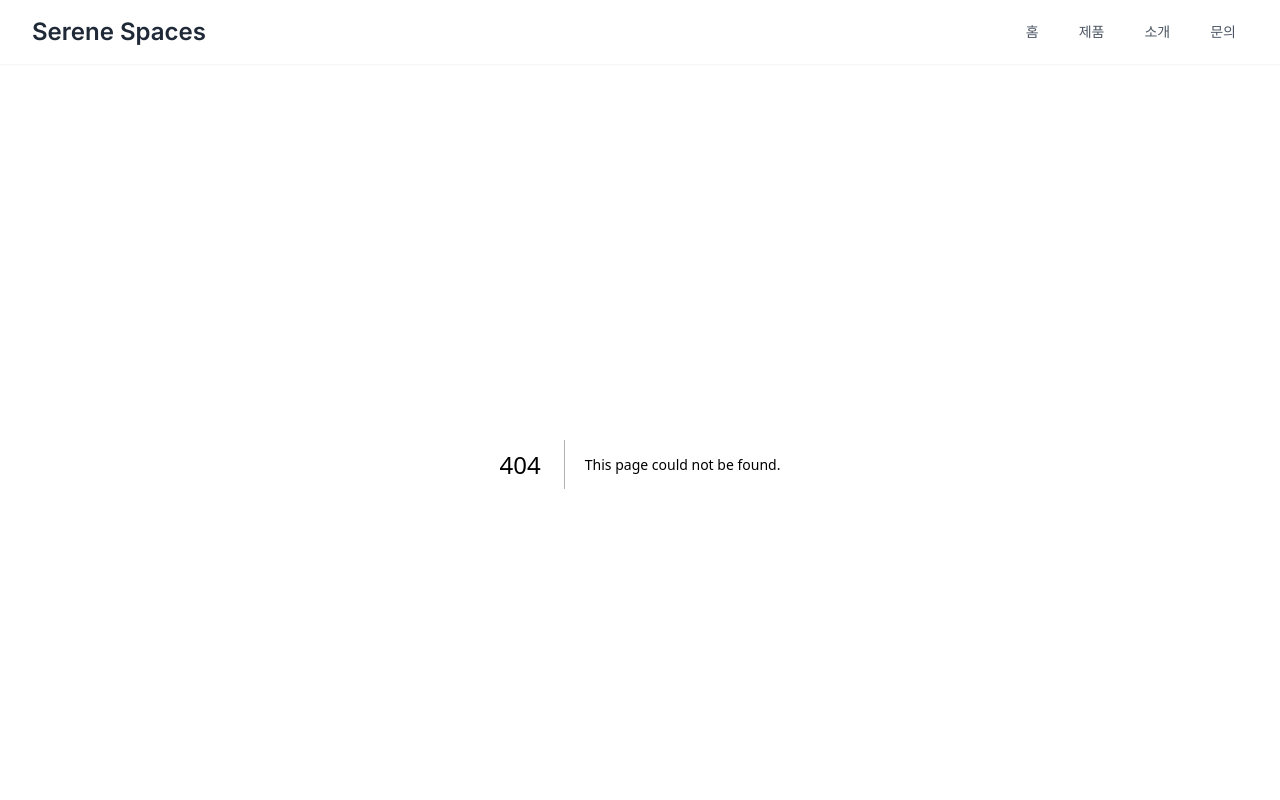
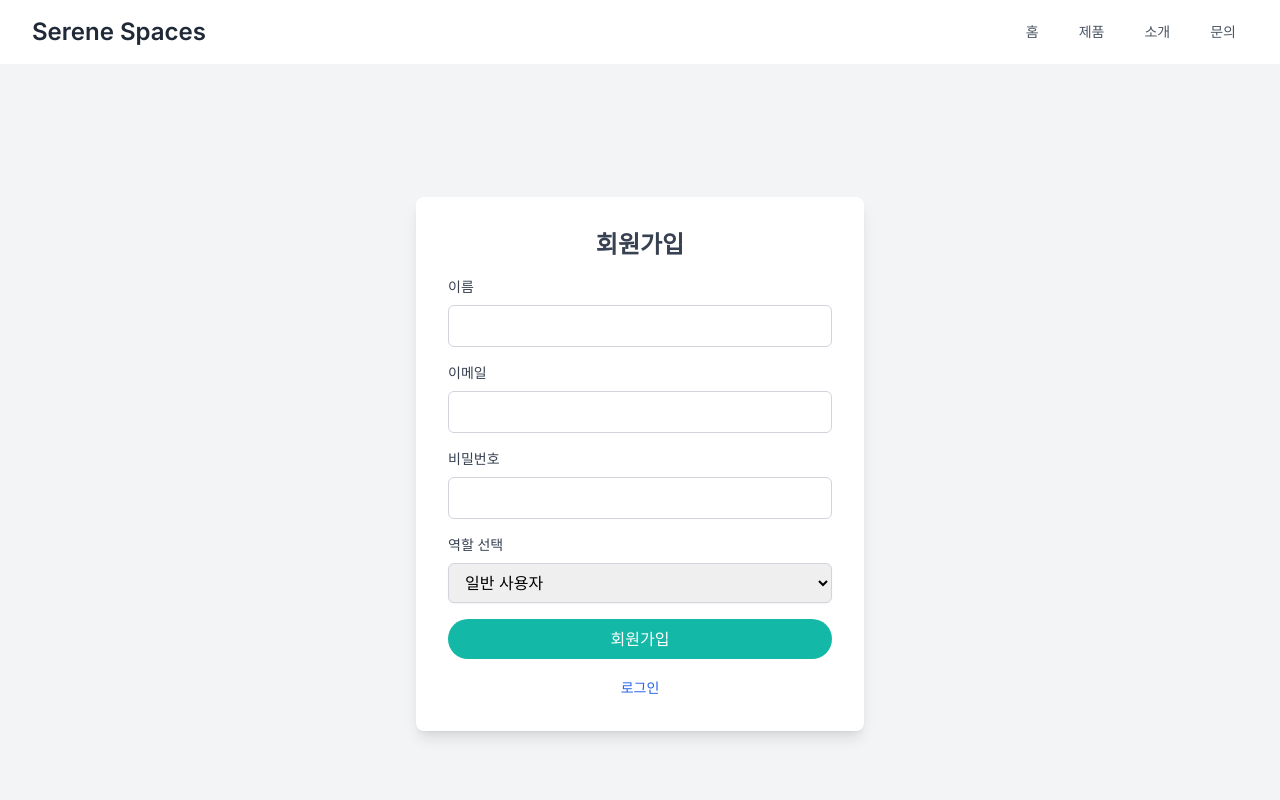
Before and after one commit to k1k2brz/serene-spaces-frontend, a Next.js app: page /signup in a window 1280 px wide. Before the commit this address had no page. Shown: the top 800 px of the page. Built offline with nearby package versions, Linux system fonts and the light colour scheme.

Commit message:
feat: storybook 컴포넌트를 사용해 login, signup ui제작

```diff
--- a/src/app/(pages)/login/_ui/LoginForm.tsx
+++ b/src/app/(pages)/login/_ui/LoginForm.tsx
@@ -1,40 +1,33 @@
 'use client';
 
 import Link from 'next/link';
-import React from 'react';
+import React, { MouseEvent } from 'react';
+
+import { Button } from '@/app/_components/common/button';
+import { Input } from '@/app/_components/common/input';
+import { Label } from '@/app/_components/common/label';
 
 export const LoginForm = () => {
+  const onSubmit = (e: MouseEvent<HTMLFormElement>) => {
+    e.preventDefault();
+  };
+
   return (
     <div className="w-full max-w-md space-y-4 rounded-lg bg-white p-8 shadow-lg">
       <h2 className="text-center text-2xl font-bold text-gray-700">로그인</h2>
-      <form className="space-y-4">
+      <form onSubmit={onSubmit} className="space-y-4">
         <div>
-          <label htmlFor="email" className="block text-sm font-medium text-gray-700">
-            이메일
-          </label>
-          <input
-            type="email"
-            id="email"
-            className="mt-1 w-full rounded-md border border-gray-300 px-3 py-2 shadow-sm focus:border-blue-500 focus:outline-none focus:ring-blue-500"
-          />
+          <Label>이메일</Label>
+          <Input value="" onChange={() => {}} className="mt-1" />
         </div>
         <div>
-          <label htmlFor="password" className="block text-sm font-medium text-gray-700">
-            비밀번호
-          </label>
-          <input
-            type="password"
-            id="password"
-            className="mt-1 w-full rounded-md border border-gray-300 px-3 py-2 shadow-sm focus:border-blue-500 focus:outline-none focus:ring-blue-500"
-          />
+          <Label>비밀번호</Label>
+          <Input type="password" value="" onChange={() => {}} className="mt-1" />
         </div>
         <div className="flex items-center justify-between">
-          <button
-            type="submit"
-            className="w-full rounded-md bg-blue-600 px-4 py-2 font-medium text-white hover:bg-blue-700"
-          >
+          <Button type="submit" variant="primary" className="w-full">
             로그인
-          </button>
+          </Button>
         </div>
       </form>
       <div className="text-center">
--- /dev/null
+++ b/src/app/(pages)/signup/_ui/SignupForm.tsx
@@ -0,0 +1,51 @@
+'use client';
+
+import Link from 'next/link';
+
+import { Button } from '@/app/_components/common/button';
+import { Input } from '@/app/_components/common/input';
+import { Label } from '@/app/_components/common/label';
+
+export default function SignupForm() {
+  return (
+    <div className="flex min-h-screen items-center justify-center bg-gray-100">
+      <div className="w-full max-w-md space-y-4 rounded-lg bg-white p-8 shadow-lg">
+        <h2 className="text-center text-2xl font-bold text-gray-700">회원가입</h2>
+        <form className="space-y-4">
+          <div>
+            <Label>이름</Label>
+            <Input value="" onChange={() => {}} className="mt-1" />
+          </div>
+          <div>
+            <Label>이메일</Label>
+            <Input type="email" value="" onChange={() => {}} className="mt-1" />
+          </div>
+          <div>
+            <Label>비밀번호</Label>
+            <Input type="password" value="" onChange={() => {}} className="mt-1" />
+          </div>
+          <div>
+            <Label>역할 선택</Label>
+            <select
+              id="role"
+              className="mt-1 w-full rounded-md border border-gray-300 px-3 py-2 shadow-sm focus:border-blue-500 focus:outline-none focus:ring-blue-500"
+            >
+              <option value="user">일반 사용자</option>
+              <option value="seller">판매자</option>
+            </select>
+          </div>
+          <div className="flex items-center justify-between">
+            <Button type="submit" variant="primary" className="w-full">
+              회원가입
+            </Button>
+          </div>
+        </form>
+        <div className="text-center">
+          <Link className="text-sm text-blue-600 hover:underline" href="/login">
+            로그인
+          </Link>
+        </div>
+      </div>
+    </div>
+  );
+}
--- /dev/null
+++ b/src/app/(pages)/signup/page.tsx
@@ -0,0 +1,7 @@
+import React from 'react';
+
+import SignupForm from './_ui/SignupForm';
+
+export default function page() {
+  return <SignupForm />;
+}
--- a/src/app/_components/common/button/Button.tsx
+++ b/src/app/_components/common/button/Button.tsx
@@ -1,8 +1,6 @@
 'use client';
 
 import { ReactNode } from 'react';
-
-import classNames from 'classnames';
 
 interface ButtonProps {
   children: ReactNode;
@@ -13,14 +11,26 @@ interface ButtonProps {
   isLoading?: boolean;
 }
 
+/**
+ * 재사용 가능한 버튼 컴포넌트입니다.
+ *
+ * @param {object} props
+ * @param {ReactNode} props.children 버튼 내부에 표시될 콘텐츠 (일반적으로 텍스트 또는 아이콘)
+ * @param {string} [props.className] 추가적인 사용자 정의 클래스명
+ * @param {'primary' | 'secondary' | 'outline'} [props.variant='primary'] 버튼의 스타일을 결정하는 변형 옵션
+ * @param {'button' | 'submit'} [props.type='button'] 버튼의 타입 (기본값은 'button')
+ * @param {function} [props.onClick] 버튼 클릭 시 호출될 함수
+ * @param {boolean} [props.isLoading=false] 버튼이 로딩 상태인지 여부를 나타내는 불리언 값 (로딩 중일 경우 스피너를 표시)
+ * @returns JSX.Element 렌더링된 버튼 요소
+ */
 export const Button = ({
   children,
   variant = 'primary',
-  className,
+  className = '',
   type = 'button',
   onClick,
   isLoading,
-}: ButtonProps) => {
+}: ButtonProps): JSX.Element => {
   const props = {
     type,
     onClick,
@@ -30,14 +40,14 @@ export const Button = ({
     'px-4 py-2 rounded-full font-medium transition-colors duration-300 focus:outline-none focus:ring-2 focus:ring-offset-2';
 
   const variants = {
-    primary: 'bg-teal-500 text-white hover:bg-teal-600 focus:ring-teal-500',
+    primary: 'bg-serene-500 text-white hover:bg-serene-600 focus:ring-serene-500',
     secondary: 'bg-gray-200 text-gray-800 hover:bg-gray-300 focus:ring-gray-500',
-    outline: 'bg-transparent border border-teal-500 text-teal-500 hover:bg-teal-50 focus:ring-teal-500',
+    outline: 'bg-transparent border border-serene-500 text-serene-500 hover:bg-serene-50 focus:ring-serene-500',
   };
 
   return (
     <button {...props} className={`${baseStyles} ${variants[variant]} ${className}`}>
-      {children}
+      {isLoading ? <div>Spinner가 들어감</div> : children}
     </button>
   );
 };
--- a/src/app/_components/common/input/Input.tsx
+++ b/src/app/_components/common/input/Input.tsx
@@ -2,19 +2,21 @@ interface InputProps {
   isError?: string;
   className?: string;
   value: string;
+  type?: 'text' | 'number' | 'password' | 'email';
   onChange: (...args: any) => void;
 }
 
-export const Input = ({ isError, className, value, onChange }: InputProps) => {
+export const Input = ({ isError, className = '', type = 'text', value, onChange }: InputProps) => {
   const props = {
     value,
+    type,
     onChange,
   };
 
   return (
     <div>
       <input
-        className={`w-full rounded-md border border-gray-300 px-3 py-2 placeholder-gray-400 focus:border-transparent focus:outline-none focus:ring-2 focus:ring-teal-500 ${isError ? 'border-red-500' : ''} ${className} `}
+        className={`focus:ring-serene-500 w-full rounded-md border border-gray-300 px-3 py-2 placeholder-gray-400 focus:border-transparent focus:outline-none focus:ring-2 ${isError ? 'border-red-500' : ''} ${className} `}
         {...props}
       />
     </div>
--- a/src/app/_components/common/label/Label.tsx
+++ b/src/app/_components/common/label/Label.tsx
@@ -7,6 +7,6 @@ interface LabelProps {
   className?: string;
 }
 
-export const Label = ({ children, className }: LabelProps) => {
+export const Label = ({ children, className = '' }: LabelProps) => {
   return <label className={`mb-1 block text-sm font-medium text-gray-700 ${className}`}>{children}</label>;
 };
--- a/tailwind.config.ts
+++ b/tailwind.config.ts
@@ -3,7 +3,35 @@ import type { Config } from 'tailwindcss';
 const config: Config = {
   content: ['./src/app/**/*.{js,ts,jsx,tsx,mdx}', './src/stories/**/*.{js,ts,jsx,tsx,mdx}'],
   theme: {
-    extend: {},
+    extend: {
+      colors: {
+        serene: {
+          50: '#f0fdfa',
+          100: '#ccfbf1',
+          200: '#99f6e4',
+          300: '#5eead4',
+          400: '#2dd4bf',
+          500: '#14b8a6',
+          600: '#0d9488',
+          700: '#0f766e',
+          800: '#115e59',
+          900: '#134e4a',
+        },
+        gray: {
+          50: '#f9fafb',
+          100: '#f3f4f6',
+          200: '#e5e7eb',
+          300: '#d1d5db',
+          400: '#9ca3af',
+          500: '#6b7280',
+          600: '#4b5563',
+          700: '#374151',
+          800: '#1f2937',
+          900: '#111827',
+        },
+        accent: '#f472b6',
+      },
+    },
   },
   plugins: [],
 };
```
